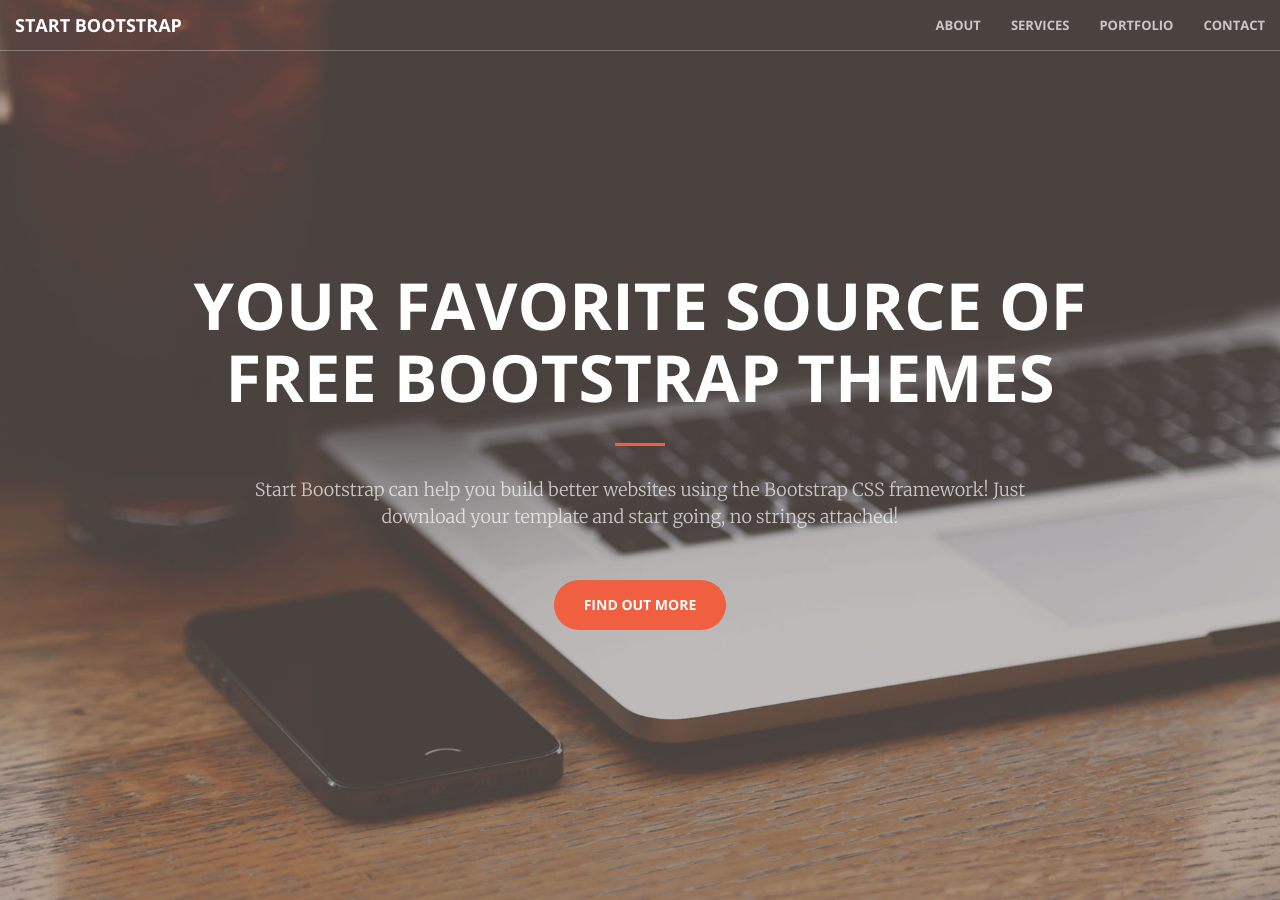
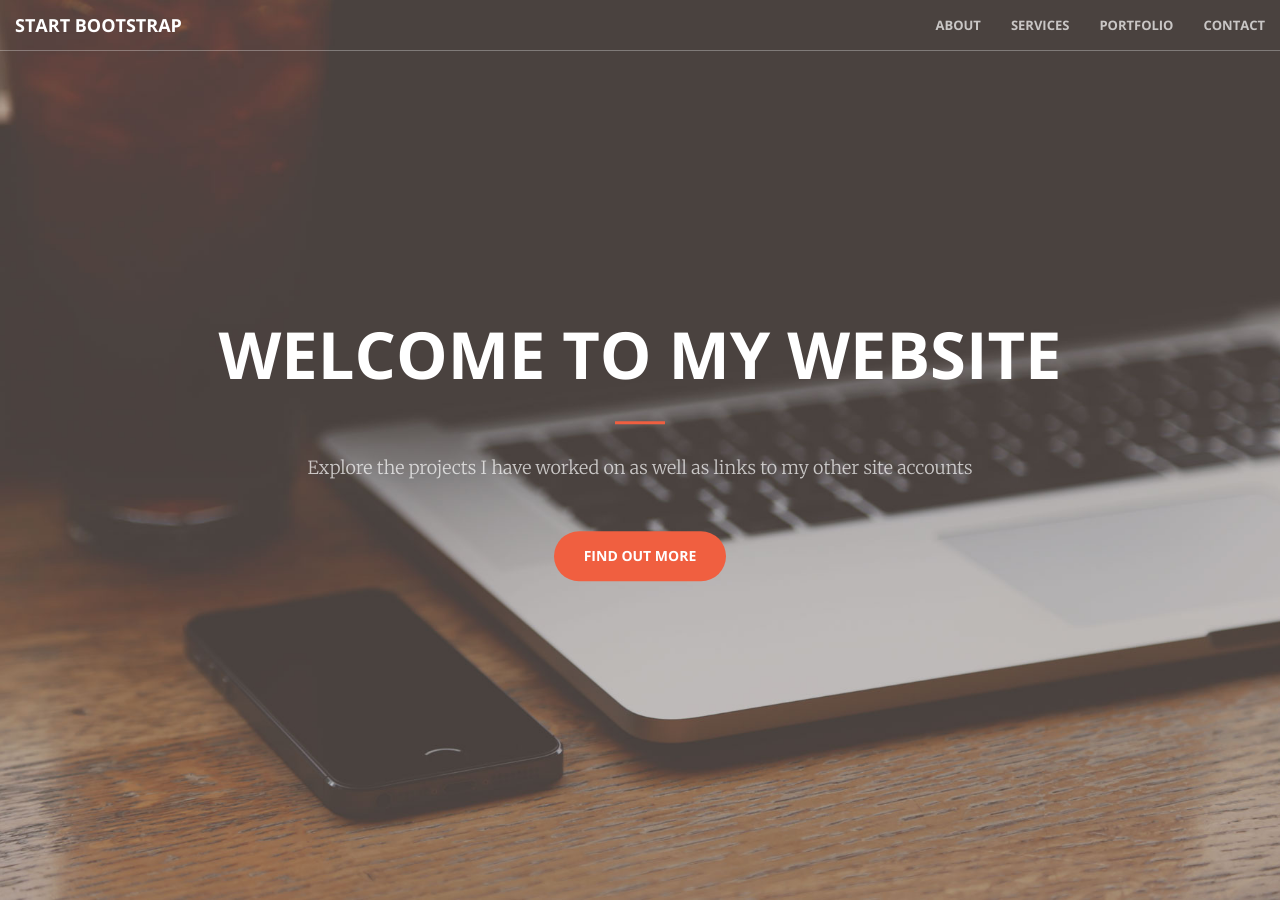
Before and after one commit to Mikeymac02/Mikeymac02.github.io, a Jekyll site: the page built from index.html, in a window 1280 px wide and 900 px high. Built offline with Jekyll 4.4.1, drawn with Linux system fonts in a browser that asks for light colours.

Commit message:
Update header.html

```diff
--- a/_includes/header.html
+++ b/_includes/header.html
@@ -1,9 +1,9 @@
 <header>
     <div class="header-content">
         <div class="header-content-inner">
-            <h1>Your Favorite Source of Free Bootstrap Themes</h1>
+            <h1>Welcome to my website</h1>
             <hr>
-            <p>Start Bootstrap can help you build better websites using the Bootstrap CSS framework! Just download your template and start going, no strings attached!</p>
+            <p>Explore the projects I have worked on as well as links to my other site accounts</p>
             <a href="#about" class="btn btn-primary btn-xl page-scroll">Find Out More</a>
         </div>
     </div>
```
